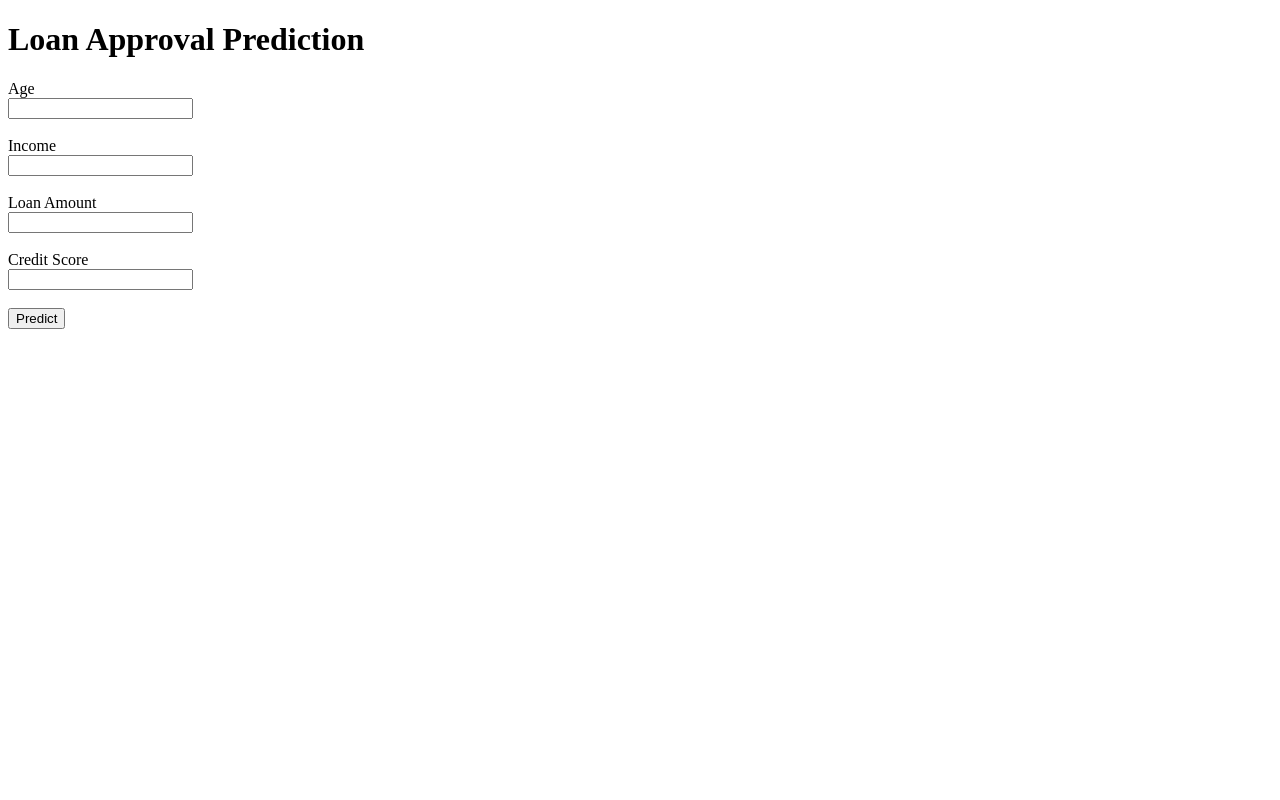
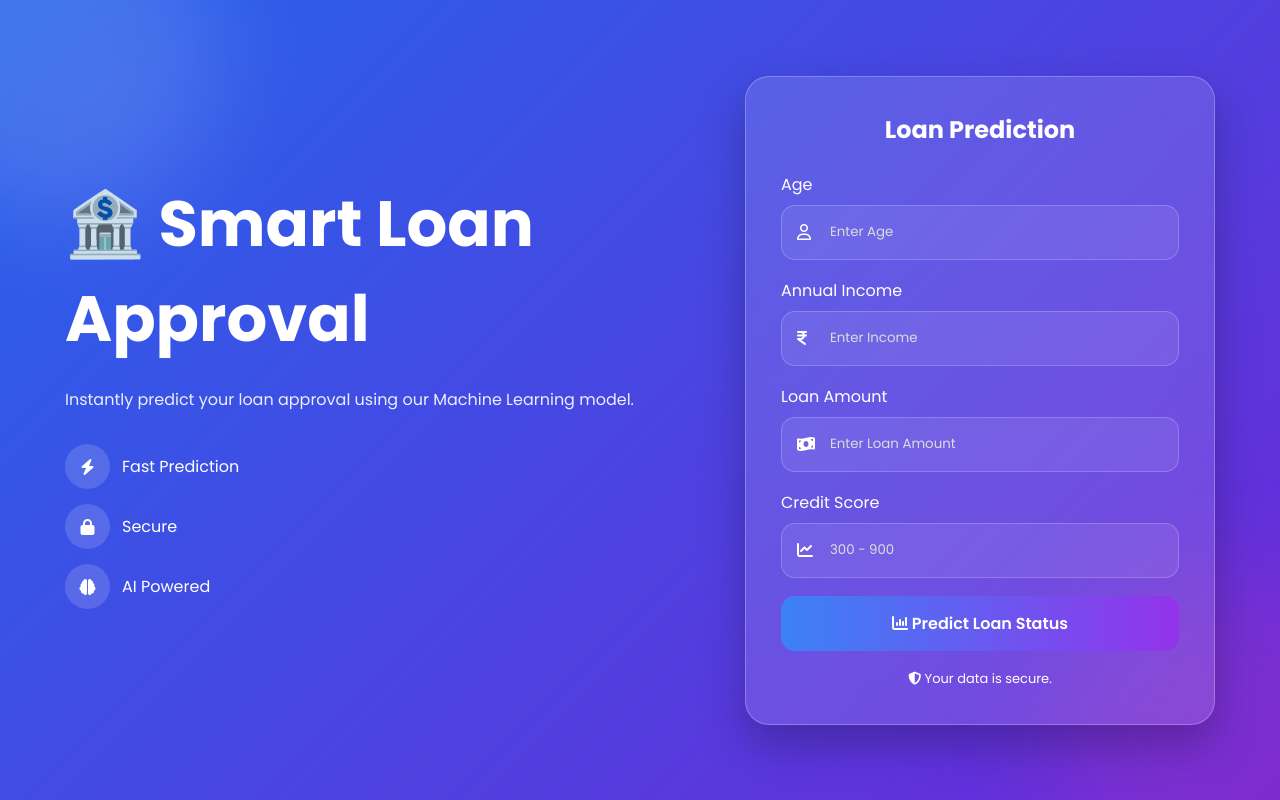
Before and after one commit to theNERDYabhay/loan_model, a Flask app: page / in a window 1280 px wide. Run offline with Flask 3, Linux system fonts and the light colour scheme; parts of the project's set-up code (start-up, migrations or seed data) failed here and were passed over; some libraries are stand-ins or nearby versions.

Commit message:
improved frontend with help of AI

```diff
--- a/app.py
+++ b/app.py
@@ -1,12 +1,19 @@
-
+import os
 from flask import Flask, render_template, request
 import joblib
-import numpy as np
 
 app = Flask(__name__)
 
-model = joblib.load("model/loan_model.pkl")
+# Use an absolute path so the model loads correctly no matter
+# which directory you run this script from
+BASE_DIR = os.path.dirname(os.path.abspath(__file__))
+MODEL_PATH = os.path.join(BASE_DIR, "model", "loan_model.pkl")
 
+model = joblib.load(MODEL_PATH)
+
+@app.route("/test")
+def test():
+    return "Hello World"
 
 @app.route("/")
 def home():
@@ -15,21 +22,24 @@ def home():
 
 @app.route("/predict", methods=["POST"])
 def predict():
+    try:
+        age = int(request.form["age"])
+        income = float(request.form["income"])
+        loan_amount = float(request.form["loan"])
+        credit_score = int(request.form["credit"])
 
-    age = int(request.form["age"])
-    income = float(request.form["income"])
-    loan_amount = float(request.form["loan"])
-    credit_score = int(request.form["credit"])
+        prediction = model.predict([[age, income, loan_amount, credit_score]])
 
-    prediction = model.predict([[age, income, loan_amount, credit_score]])
+        if prediction[0] == 1:
+            result = "Congratulations! Your loan application has been approved."
+        else:
+            result = "Sorry, Loan Rejected."
 
-    if prediction[0] == 1:
-        result = "Congratulations! Your loan application has been approved."
-    else:
-        result = "Sorry,Loan Rejected"
+    except (KeyError, ValueError) as e:
+        result = f"Invalid input: please fill in all fields with valid numbers. ({e})"
 
     return render_template("index.html", prediction=result)
 
 
 if __name__ == "__main__":
-    app.run(host='0.0.0.0', port=5000)
+    app.run(host="0.0.0.0", port=5000, debug=True)
--- a/templates/index.html
+++ b/templates/index.html
@@ -1,38 +1,285 @@
+
 <!DOCTYPE html>
-<html>
+<html lang="en">
 <head>
+<meta charset="UTF-8">
+<meta name="viewport" content="width=device-width, initial-scale=1.0">
+<title>Loan Predictor</title>
 
-    <title>Loan Prediction</title>
+<link href="https://fonts.googleapis.com/css2?family=Poppins:wght@300;400;500;600;700&display=swap" rel="stylesheet">
+<link rel="stylesheet" href="https://cdnjs.cloudflare.com/ajax/libs/font-awesome/6.6.0/css/all.min.css">
 
+<style>
+*{
+    margin:0;
+    padding:0;
+    box-sizing:border-box;
+    font-family:'Poppins',sans-serif;
+    user-select:none;
+    -webkit-user-select:none;
+    -moz-user-select:none;
+}
+input,textarea{
+    user-select:text;
+    -webkit-user-select:text;
+}
+
+body{
+    min-height:100vh;
+    display:flex;
+    justify-content:center;
+    align-items:center;
+    padding:20px;
+    overflow-x:hidden;
+    background:linear-gradient(135deg,#2563eb,#6d28d9);
+}
+
+body::before,
+body::after{
+    content:"";
+    position:fixed;
+    border-radius:50%;
+    filter:blur(50px);
+    z-index:-1;
+}
+
+body::before{
+    width:320px;
+    height:320px;
+    background:#ffffff22;
+    top:-100px;
+    left:-100px;
+}
+
+body::after{
+    width:350px;
+    height:350px;
+    background:#ec489922;
+    right:-120px;
+    bottom:-120px;
+}
+
+.container{
+    width:100%;
+    max-width:1150px;
+    display:grid;
+    grid-template-columns:1fr 470px;
+    gap:50px;
+    align-items:center;
+}
+
+.left{
+    color:white;
+}
+
+.left h1{
+    font-size:clamp(2.5rem,5vw,4rem);
+    margin-bottom:20px;
+}
+
+.left p{
+    line-height:1.8;
+    opacity:.9;
+    margin-bottom:30px;
+}
+
+.feature{
+    display:flex;
+    align-items:center;
+    gap:12px;
+    margin:15px 0;
+}
+
+.feature i{
+    width:45px;
+    height:45px;
+    display:grid;
+    place-items:center;
+    border-radius:50%;
+    background:rgba(255,255,255,.15);
+}
+
+.card{
+    background:rgba(255,255,255,.12);
+    backdrop-filter:blur(18px);
+    border:1px solid rgba(255,255,255,.25);
+    border-radius:24px;
+    padding:35px;
+    box-shadow:0 20px 45px rgba(0,0,0,.25);
+}
+
+.card h2{
+    color:white;
+    text-align:center;
+    margin-bottom:25px;
+}
+
+.group{margin-bottom:18px;}
+
+label{
+    display:block;
+    color:white;
+    margin-bottom:8px;
+}
+
+.box{
+    position:relative;
+}
+
+.box i{
+    position:absolute;
+    left:16px;
+    top:50%;
+    transform:translateY(-50%);
+    color:white;
+}
+
+input[type=number]::-webkit-inner-spin-button,
+input[type=number]::-webkit-outer-spin-button{
+    -webkit-appearance:none;
+    margin:0;
+}
+
+input[type=number]{
+    appearance:textfield;
+    -moz-appearance:textfield;
+}
+
+.box input{
+    width:100%;
+    height:55px;
+    padding:0 16px 0 48px;
+    border-radius:14px;
+    border:1px solid rgba(255,255,255,.2);
+    background:rgba(255,255,255,.08);
+    color:white;
+    outline:none;
+    transition:.3s;
+}
+
+.box input::placeholder{color:#ddd;}
+
+.box input:focus{
+    background:rgba(255,255,255,.15);
+    border-color:white;
+}
+
+button{
+    width:100%;
+    height:55px;
+    border:none;
+    border-radius:14px;
+    background:linear-gradient(90deg,#3b82f6,#9333ea);
+    color:white;
+    font-size:16px;
+    font-weight:600;
+    cursor:pointer;
+    transition:.3s;
+}
+
+button:hover{
+    transform:translateY(-3px);
+}
+
+.result{
+    margin-top:20px;
+    padding:18px;
+    border-radius:14px;
+    background:rgba(255,255,255,.12);
+    color:white;
+    text-align:center;
+}
+
+.footer{
+    margin-top:18px;
+    text-align:center;
+    color:white;
+    font-size:13px;
+}
+
+@media(max-width:900px){
+.container{grid-template-columns:1fr;}
+.left{text-align:center;}
+.card{max-width:500px;margin:auto;}
+}
+</style>
 </head>
 
 <body>
 
-<h1>Loan Approval Prediction</h1>
+<div class="container">
+
+<div class="left">
+<h1>🏦 Smart Loan Approval</h1>
+<p>Instantly predict your loan approval using our Machine Learning model.</p>
+
+<div class="feature"><i class="fa-solid fa-bolt"></i>Fast Prediction</div>
+<div class="feature"><i class="fa-solid fa-lock"></i>Secure</div>
+<div class="feature"><i class="fa-solid fa-brain"></i>AI Powered</div>
+
+</div>
+
+<div class="card">
+
+<h2>Loan Prediction</h2>
 
 <form action="/predict" method="POST">
 
-    <label>Age</label><br>
-    <input type="number" name="age" required><br><br>
+<div class="group">
+<label>Age</label>
+<div class="box">
+<i class="fa-regular fa-user"></i>
+<input type="number" name="age" placeholder="Enter Age" required>
+</div>
+</div>
 
-    <label>Income</label><br>
-    <input type="number" name="income" required><br><br>
+<div class="group">
+<label>Annual Income</label>
+<div class="box">
+<i class="fa-solid fa-indian-rupee-sign"></i>
+<input type="number" step="any" name="income" placeholder="Enter Income" required>
+</div>
+</div>
 
-    <label>Loan Amount</label><br>
-    <input type="number" name="loan" required><br><br>
+<div class="group">
+<label>Loan Amount</label>
+<div class="box">
+<i class="fa-solid fa-money-bill-wave"></i>
+<input type="number" step="any" name="loan" placeholder="Enter Loan Amount" required>
+</div>
+</div>
 
-    <label>Credit Score</label><br>
-    <input type="number" name="credit" required><br><br>
+<div class="group">
+<label>Credit Score</label>
+<div class="box">
+<i class="fa-solid fa-chart-line"></i>
+<input type="number" name="credit" placeholder="300 - 900" required>
+</div>
+</div>
 
-    <button type="submit">Predict</button>
+<button type="submit"><i class="fa-solid fa-chart-column"></i> Predict Loan Status</button>
 
 </form>
 
 {% if prediction %}
+<div class="result">
+<h3>Prediction Result</h3>
+<p>{{ prediction }}</p>
+</div>
+{% endif %}
 
-<h2>{{ prediction }}</h2>
+<div class="footer">
+<i class="fa-solid fa-shield-halved"></i> Your data is secure.
+</div>
 
-{% endif %}
+</div>
+
+</div>
+
+<script>
+document.addEventListener("contextmenu",e=>e.preventDefault());
+document.addEventListener("dragstart",e=>e.preventDefault());
+</script>
 
 </body>
 </html>
```
Also changed, not shown: requirements.txt (+5 -5 lines).
